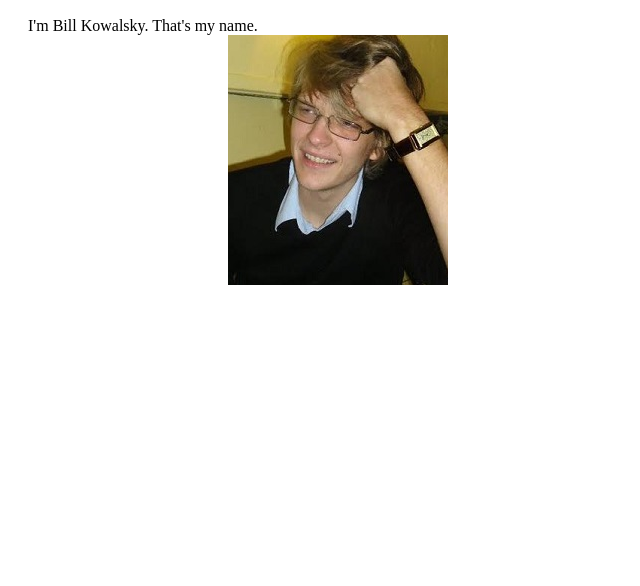
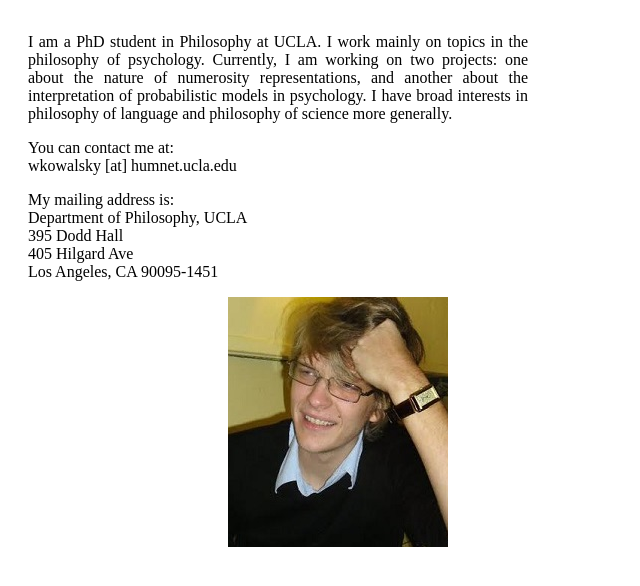
Before and after one commit to wkowalsky/wkowalsky.github.io, a plain HTML site: page index.html in a window 1280 px wide. Shown: the part 104-690 px from the top of the page, without its empty margins (0-640 px from the left). Drawn offline with nearby package versions, Linux system fonts and the light colour scheme.

Commit message:
Update index.html

```diff
--- a/index.html
+++ b/index.html
@@ -17,7 +17,21 @@
         <div id="wrapper">
             <div id="content-left">
                 <div id="about">
-                I'm Bill Kowalsky. That's my name.
+                <p>I am a PhD student in Philosophy at UCLA. I work mainly on topics in the philosophy of psychology. Currently, I am working on two projects:
+                    one about the nature of numerosity representations, and another about the interpretation of probabilistic models in psychology. I have
+                    broad interests in philosophy of language and philosophy of science more generally.</p>
+
+                <p> You can contact me at:<br>
+                    wkowalsky [at] humnet.ucla.edu</p>
+
+                <p> My mailing address is:<br>
+                    Department of Philosophy, UCLA<br>
+                    395 Dodd Hall<br>
+                    405 Hilgard Ave<br>
+                    Los Angeles, CA 90095-1451<br></p>
+
+
+
 
 
             </div>
```
